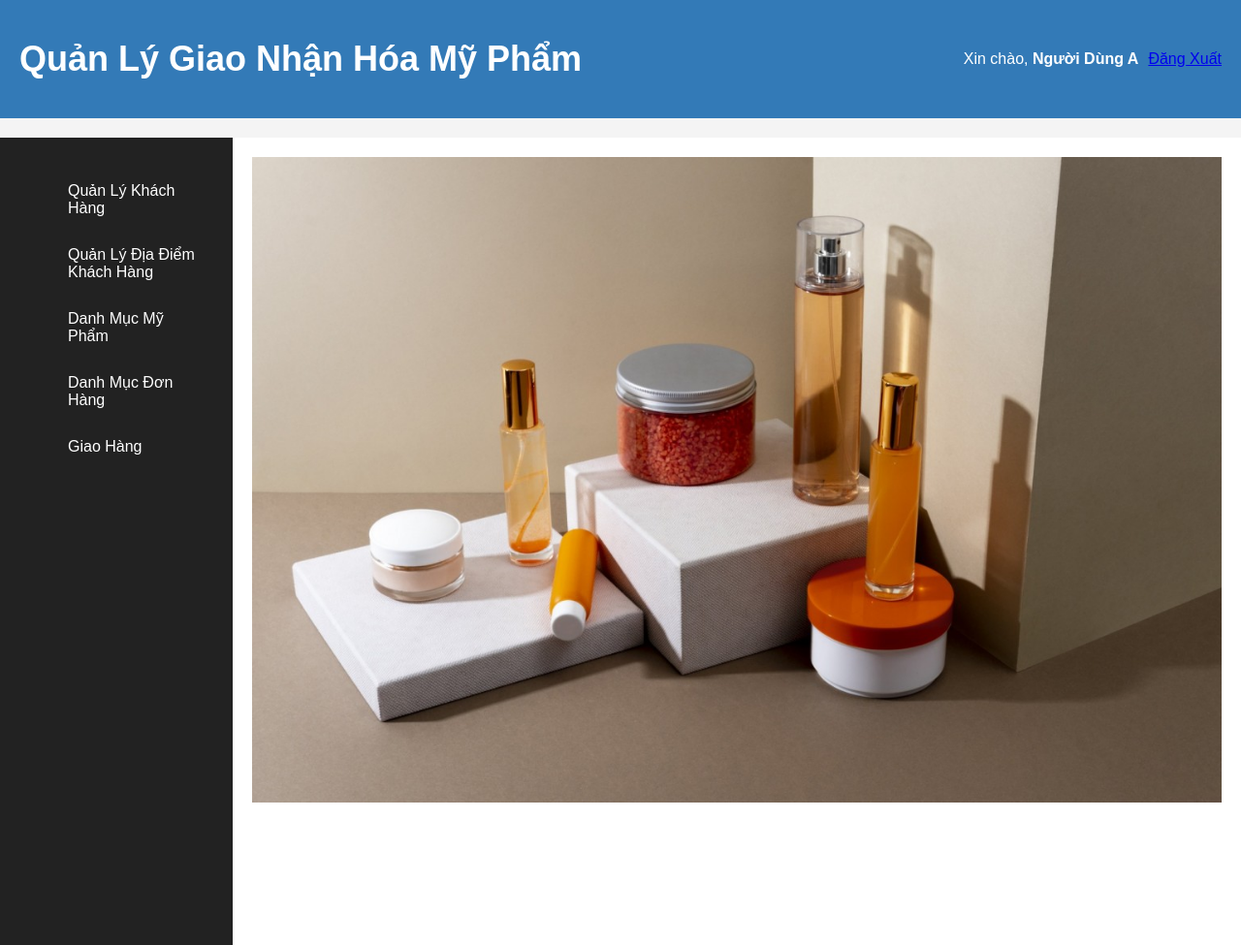
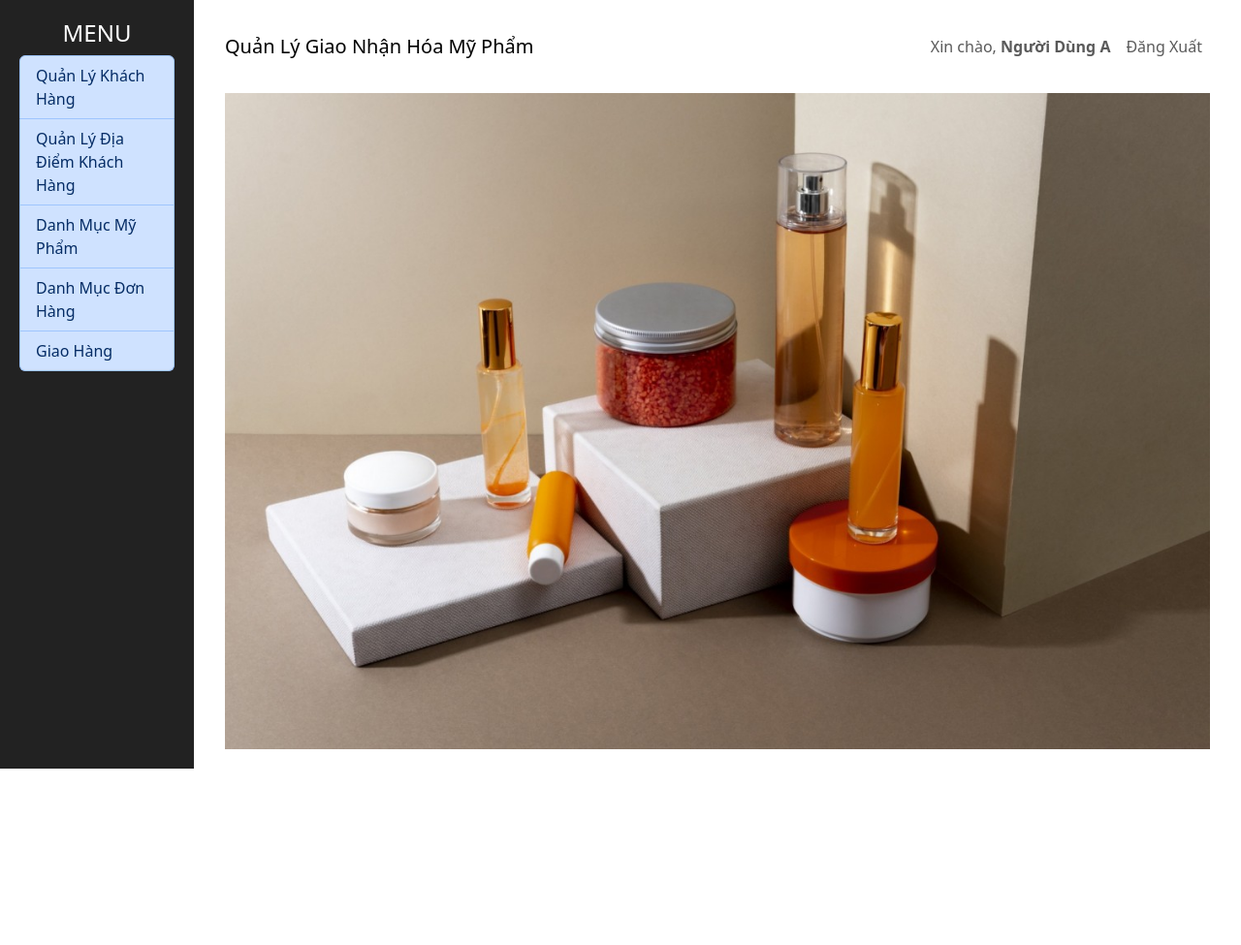
Before and after one commit to netprtony/QuanLyMyPham, a Flask app: page / in a window 1280 px wide. Shown: the whole page at 97% size. After the commit the page ends 793 px from the top, so only its background shows below. Run offline with Flask 3, Linux system fonts and the light colour scheme.

Commit message:
update layout

```diff
--- a/templates/layout.html
+++ b/templates/layout.html
@@ -5,36 +5,50 @@
     <meta name="viewport" content="width=device-width, initial-scale=1.0">
     <title>{% block title %}My Application{% endblock %}</title>
     <link rel="stylesheet" href="/static/style.css">
-
+    <link href="https://cdn.jsdelivr.net/npm/bootstrap@5.3.0-alpha3/dist/css/bootstrap.min.css" rel="stylesheet">
+    <script src="https://cdn.jsdelivr.net/npm/bootstrap@5.3.0-alpha3/dist/js/bootstrap.bundle.min.js"></script>
 </head>
 <body>
-    <div class="header">
-        <div class="app-name">
-            <h2>Quản Lý Giao Nhận Hóa Mỹ Phẩm</h2>
+    <!-- Sidebar -->
+    <div class="d-flex">
+        <div class="sidebar">
+            <h4 class="text-center text-white">MENU</h4>
+            <div class="list-group">
+                <a class="list-group-item list-group-item-action list-group-item-primary" href="/customer-list">Quản Lý Khách Hàng</a>
+                <a class="list-group-item list-group-item-action list-group-item-primary" href="/locations">Quản Lý Địa Điểm Khách Hàng</a>
+                <a class="list-group-item list-group-item-action list-group-item-primary" href="/product-list">Danh Mục Mỹ Phẩm</a>
+                <a class="list-group-item list-group-item-action list-group-item-primary" href="/order-list">Danh Mục Đơn Hàng</a>
+                <a class="list-group-item list-group-item-action list-group-item-primary" href="/delivery">Giao Hàng</a>
+            </div>
         </div>
-        <div class="user-info">
-            <p>Xin chào, <strong>{{ username }}</strong></p>
-            <a href="/logout">Đăng Xuất</a>
+        <!-- Main Content -->
+        <div class="main-content">
+            <!-- Navbar -->
+            <nav class="navbar navbar-expand-lg navbar-light">
+                <div class="container-fluid">
+                    <a class="navbar-brand" href="/">Quản Lý Giao Nhận Hóa Mỹ Phẩm</a>
+                    <div class="collapse navbar-collapse justify-content-end" id="navbarNav">
+                        <ul class="navbar-nav">
+                            <li class="nav-item">
+                                <span class="nav-link">Xin chào, <strong>{{ username }}</strong></span>
+                            </li>
+                            <li class="nav-item">
+                                <a class="nav-link" href="/logout">Đăng Xuất</a>
+                            </li>
+                        </ul>
+                    </div>
+                </div>
+            </nav>
+
+            <!-- Content Section -->
+            <div class="container">
+                {% block content %}
+                    <img src="/static/images/register2.jpg" alt="Hình ảnh" style="width: 100%; height: auto;">
+                {% endblock %}
+            </div>
         </div>
     </div>
 
-    <div class="container">
-        <div class="sidebar">
-            <ul class="functions-list">
-                <li><a href="/customer-list">Quản Lý Khách Hàng</a></li>
-                <li><a href="/locations">Quản Lý Địa Điểm Khách Hàng</a></li>
-                <li><a href="/product-list">Danh Mục Mỹ Phẩm</a></li>
-                <li><a href="/order-list">Danh Mục Đơn Hàng</a></li>
-                <li><a href="/delivery">Giao Hàng</a></li>
-            </ul>
-        </div>
-
-        <main class="main-content">
-            {% block content %}
-            <img src="/static/images/register2.jpg" alt="Hình ảnh" style="width: 100%; height: auto;"> <!-- Thêm thẻ <img> -->
-            {% endblock %}
-        </main>
-    </div>
-<script src="{{ url_for('static', filename='script.js') }}"></script>
+    <!-- Bootstrap JS -->
+    <script src="{{ url_for('static', filename='script.js') }}"></script>
 </body>
-</html>
```
Also changed, not shown: customer_routes.py (+30 -0 lines), templates/customer_list.html (+39 -4 lines).
